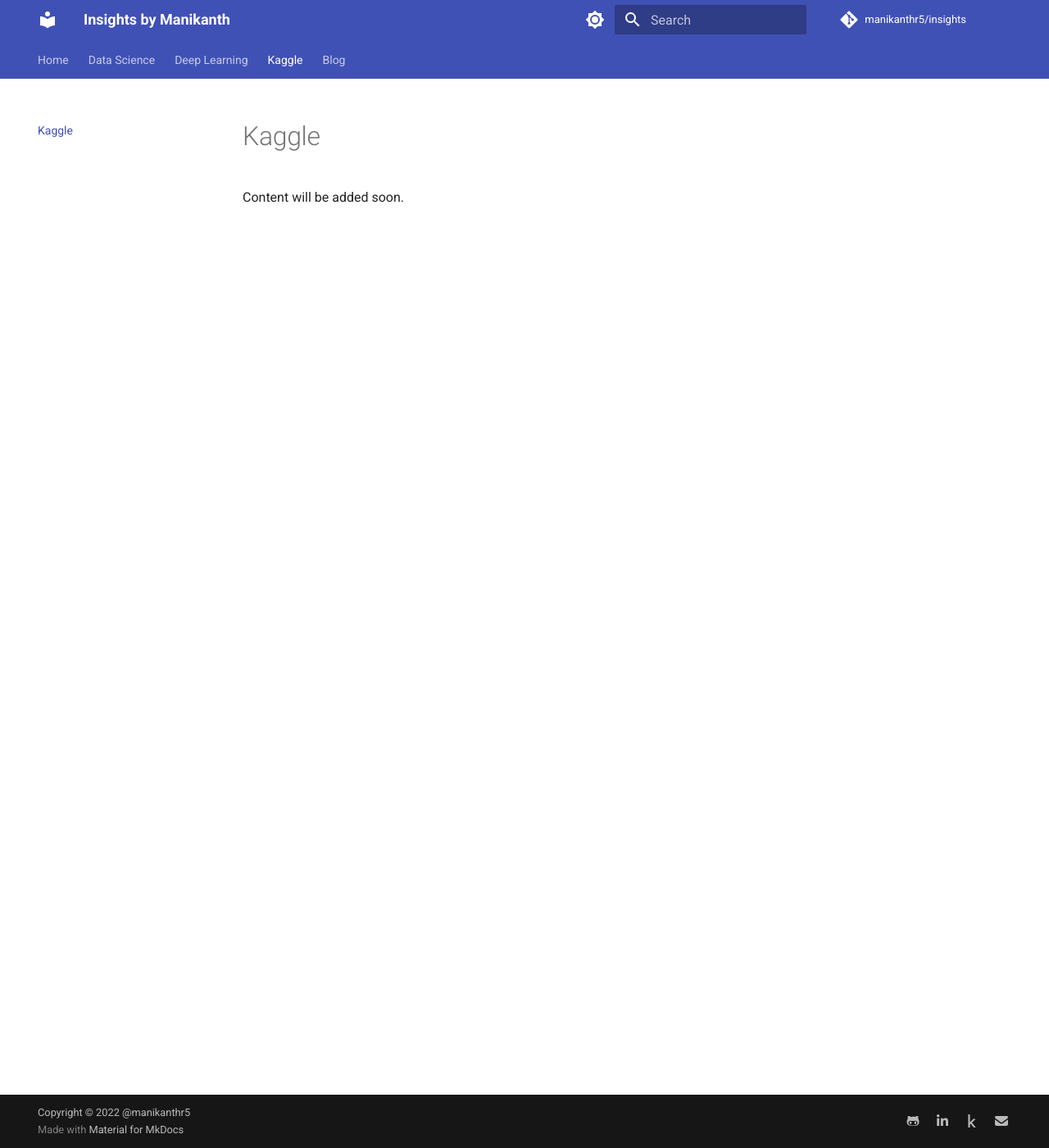
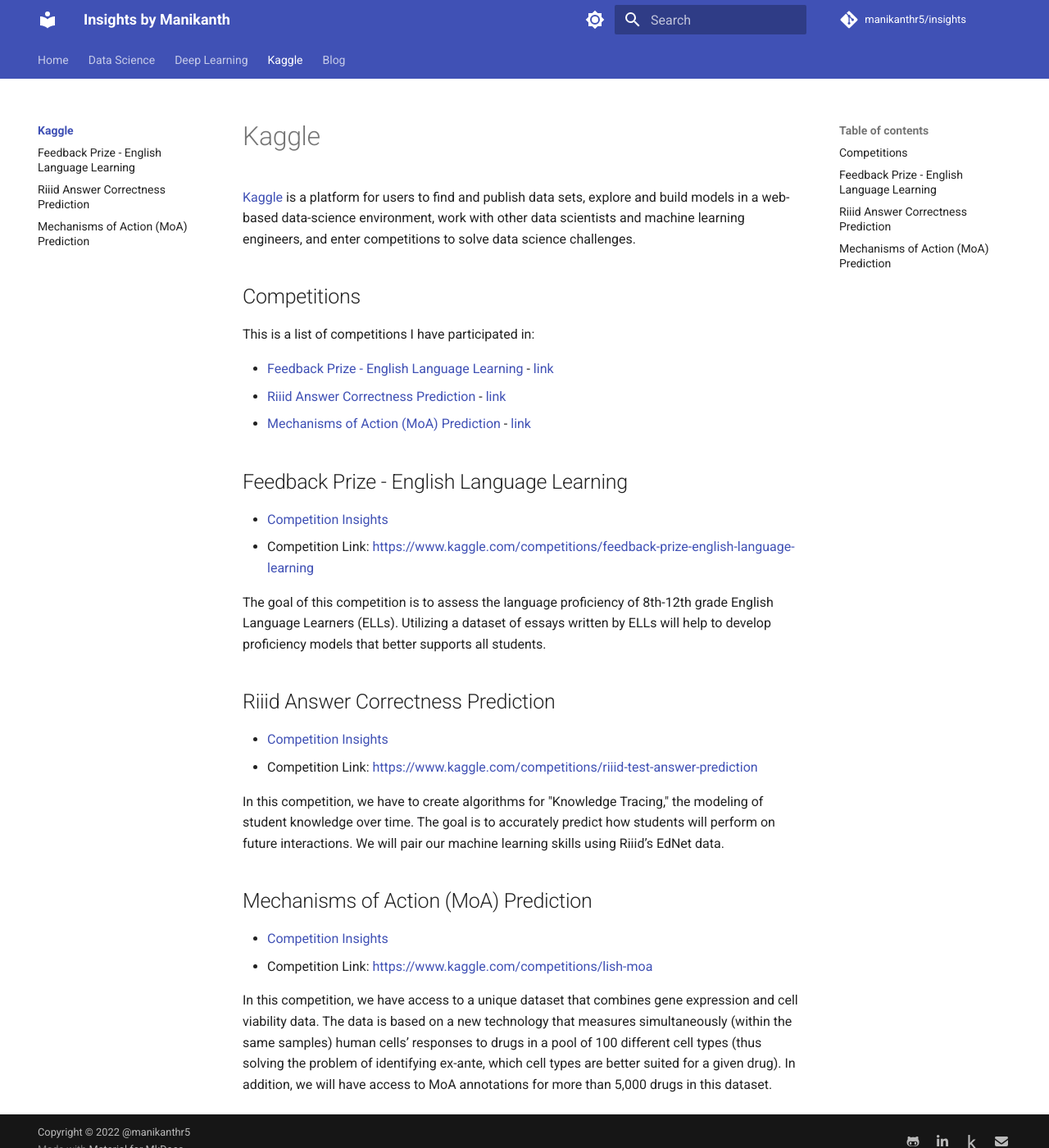
Before and after one commit to manikanthr5/manikanthr5.github.io, an MkDocs documentation site: the page built from docs/kaggle/index.md, in a window 1280 px wide and 1400 px high. Shown: the whole window at 82% size. Built offline with MkDocs 1.6.1 and Material for MkDocs 9.7.7, drawn with Linux system fonts in a browser that asks for light colours; comment, search, counter and statistics services are not loaded.

Commit message:
add kaggle folder structure

```diff
--- a/docs/kaggle/index.md
+++ b/docs/kaggle/index.md
@@ -1,3 +1,29 @@
 # Kaggle
 
-Content will be added soon.
+[Kaggle](https://www.kaggle.com/) is a platform for users to find and publish data sets, explore and build models in a web-based data-science environment, work with other data scientists and machine learning engineers, and enter competitions to solve data science challenges.
+
+## Competitions
+This is a list of competitions I have participated in:
+
+- [Feedback Prize - English Language Learning](#feedback-prize---english-language-learning) - [link](https://www.kaggle.com/competitions/feedback-prize-english-language-learning)
+- [Riiid Answer Correctness Prediction](#riiid-answer-correctness-prediction) - [link](https://www.kaggle.com/competitions/riiid-test-answer-prediction)
+- [Mechanisms of Action (MoA) Prediction](#mechanisms-of-action-moa-prediction) - [link](https://www.kaggle.com/competitions/lish-moa)
+
+## Feedback Prize - English Language Learning
+- [Competition Insights](/insights/kaggle/feedback-prize---english-language-learning)
+- Competition Link: [https://www.kaggle.com/competitions/feedback-prize-english-language-learning](https://www.kaggle.com/competitions/feedback-prize-english-language-learning)
+
+The goal of this competition is to assess the language proficiency of 8th-12th grade English Language Learners (ELLs). Utilizing a dataset of essays written by ELLs will help to develop proficiency models that better supports all students.
+
+
+## Riiid Answer Correctness Prediction
+- [Competition Insights](/insights/kaggle/riiid-answer-correctness-prediction)
+- Competition Link: [https://www.kaggle.com/competitions/riiid-test-answer-prediction](https://www.kaggle.com/competitions/riiid-test-answer-prediction)
+
+In this competition, we have to create algorithms for "Knowledge Tracing," the modeling of student knowledge over time. The goal is to accurately predict how students will perform on future interactions. We will pair our machine learning skills using Riiid’s EdNet data.
+
+## Mechanisms of Action (MoA) Prediction
+- [Competition Insights](/insights/kaggle/mechanisms-of-action-moa-prediction)
+- Competition Link: [https://www.kaggle.com/competitions/lish-moa](https://www.kaggle.com/competitions/lish-moa)
+
+In this competition, we have access to a unique dataset that combines gene expression and cell viability data. The data is based on a new technology that measures simultaneously (within the same samples) human cells’ responses to drugs in a pool of 100 different cell types (thus solving the problem of identifying ex-ante, which cell types are better suited for a given drug). In addition, we will have access to MoA annotations for more than 5,000 drugs in this dataset.
--- a/mkdocs.yml
+++ b/mkdocs.yml
@@ -89,5 +89,9 @@
     - Deep Learning Advanced:
       - Deep Learning Advanced Topics: deep-learning/advanced/index.md
       - Transformer Optimization Techniques: deep-learning/advanced/transformer-optimization-techniques.md
-  - Kaggle: kaggle/index.md
+  - Kaggle:
+    - kaggle/index.md
+    - Feedback Prize - English Language Learning: kaggle/feedback-prize---english-language-learning.md
+    - Riiid Answer Correctness Prediction: kaggle/riiid-answer-correctness-prediction.md
+    - Mechanisms of Action (MoA) Prediction: kaggle/mechanisms-of-action-moa-prediction.md
   - Blog: blog/index.md
```
Also changed, not shown: README.md (+4 -0 lines), docs/index.md (+7 -7 lines), docs/kaggle/feedback-prize---english-language-learning.md (added), docs/kaggle/mechanisms-of-action-moa-prediction.md (added), docs/kaggle/riiid-answer-correctness-prediction.md (added).
